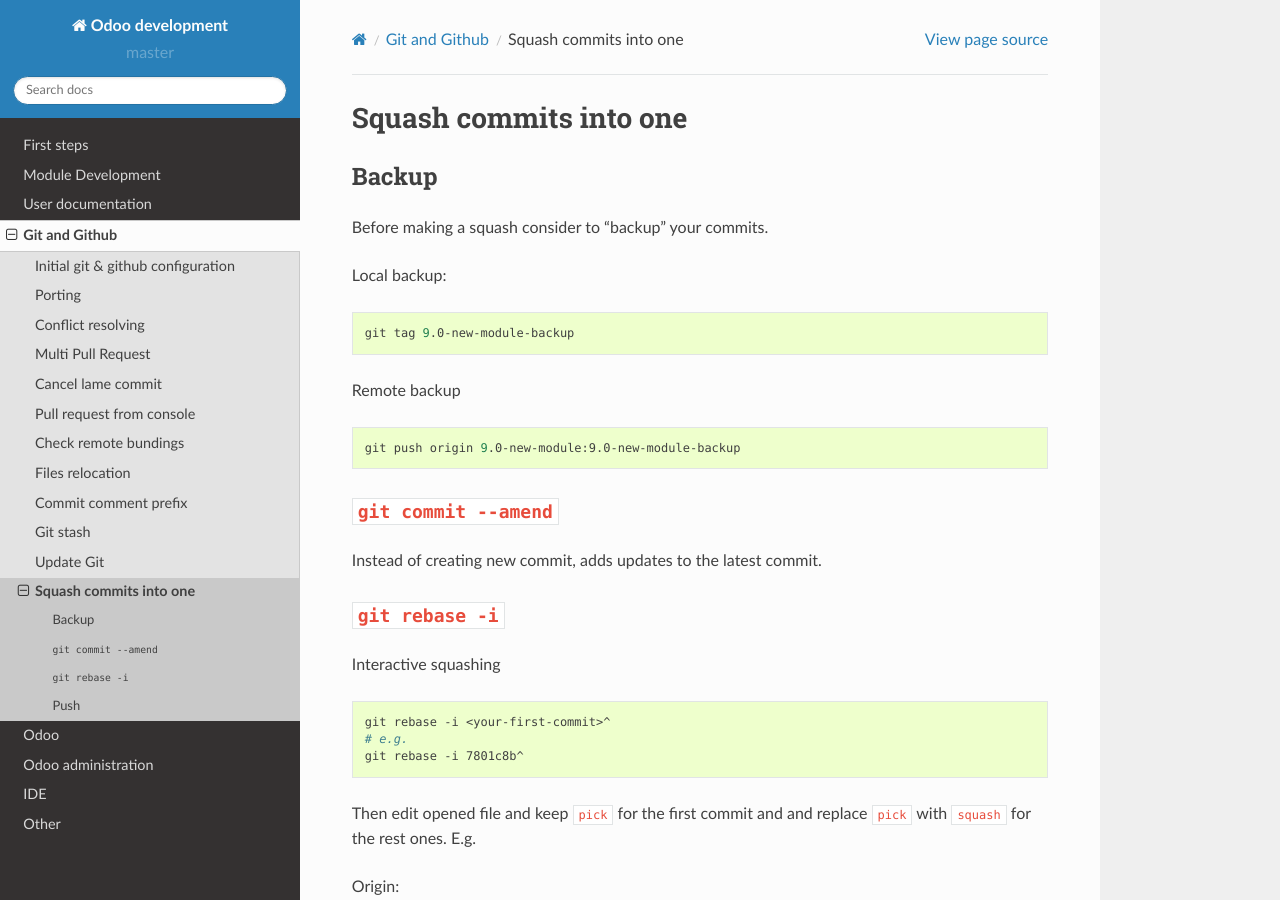
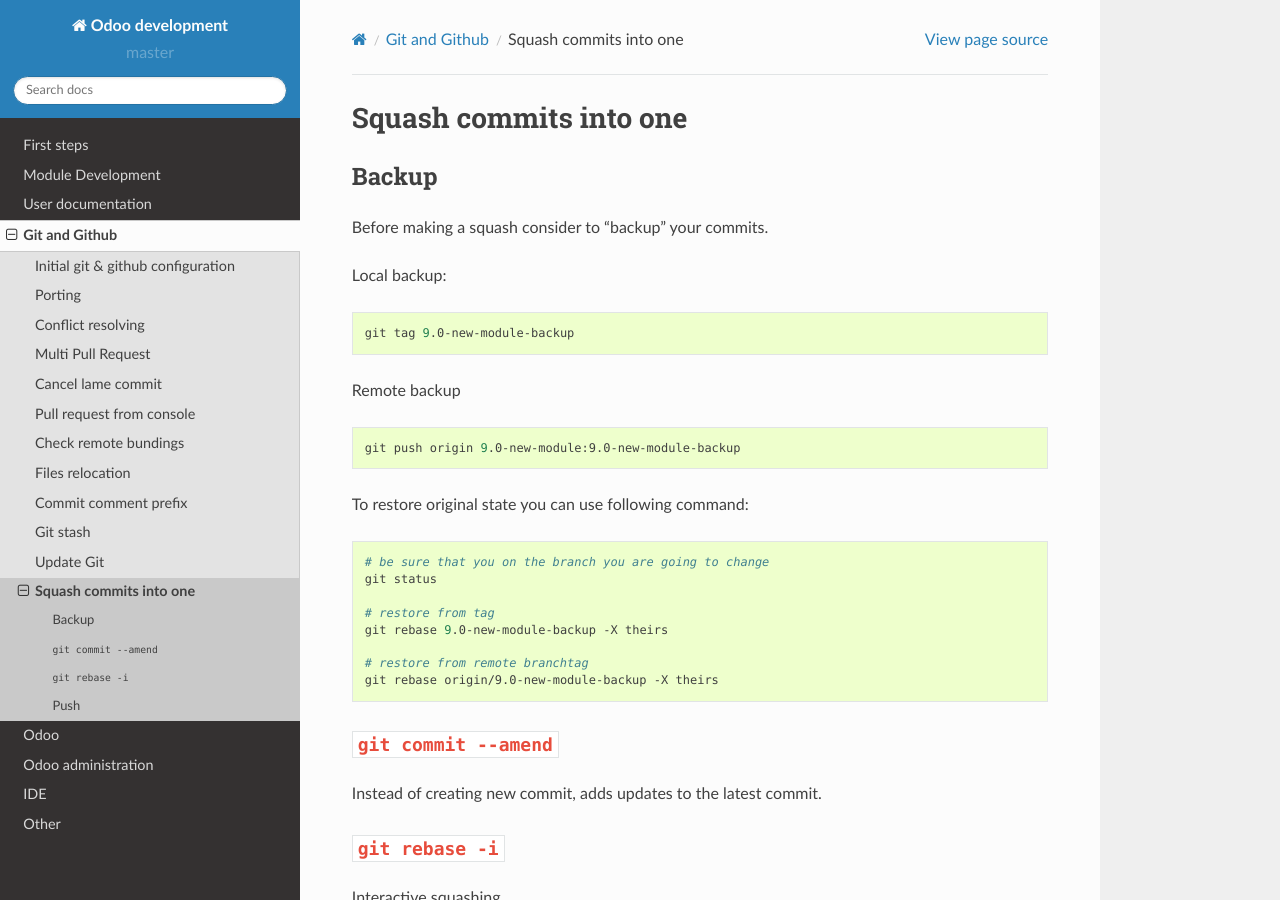
Before and after one commit to itpp-labs/odoo-development, a Sphinx documentation site: the page built from docs/git/squash.rst, in a window 1280 px wide and 900 px high. Built offline with Sphinx 7.4.7 and the Read the Docs theme 2.0.0, drawn with Linux system fonts in a browser that asks for light colours; pages that are not in the unit, such as notebooks, are missing from menus.

Commit message:
git squash: how to restore

```diff
--- a/docs/git/squash.rst
+++ b/docs/git/squash.rst
@@ -18,6 +18,19 @@
 .. code-block:: sh
 
    git push origin 9.0-new-module:9.0-new-module-backup
+
+To restore original state you can use following command:
+
+.. code-block:: sh
+
+    # be sure that you on the branch you are going to change
+    git status
+
+    # restore from tag
+    git rebase 9.0-new-module-backup -X theirs
+
+    # restore from remote branchtag
+    git rebase origin/9.0-new-module-backup -X theirs
 
 ``git commit --amend``
 ======================
```
